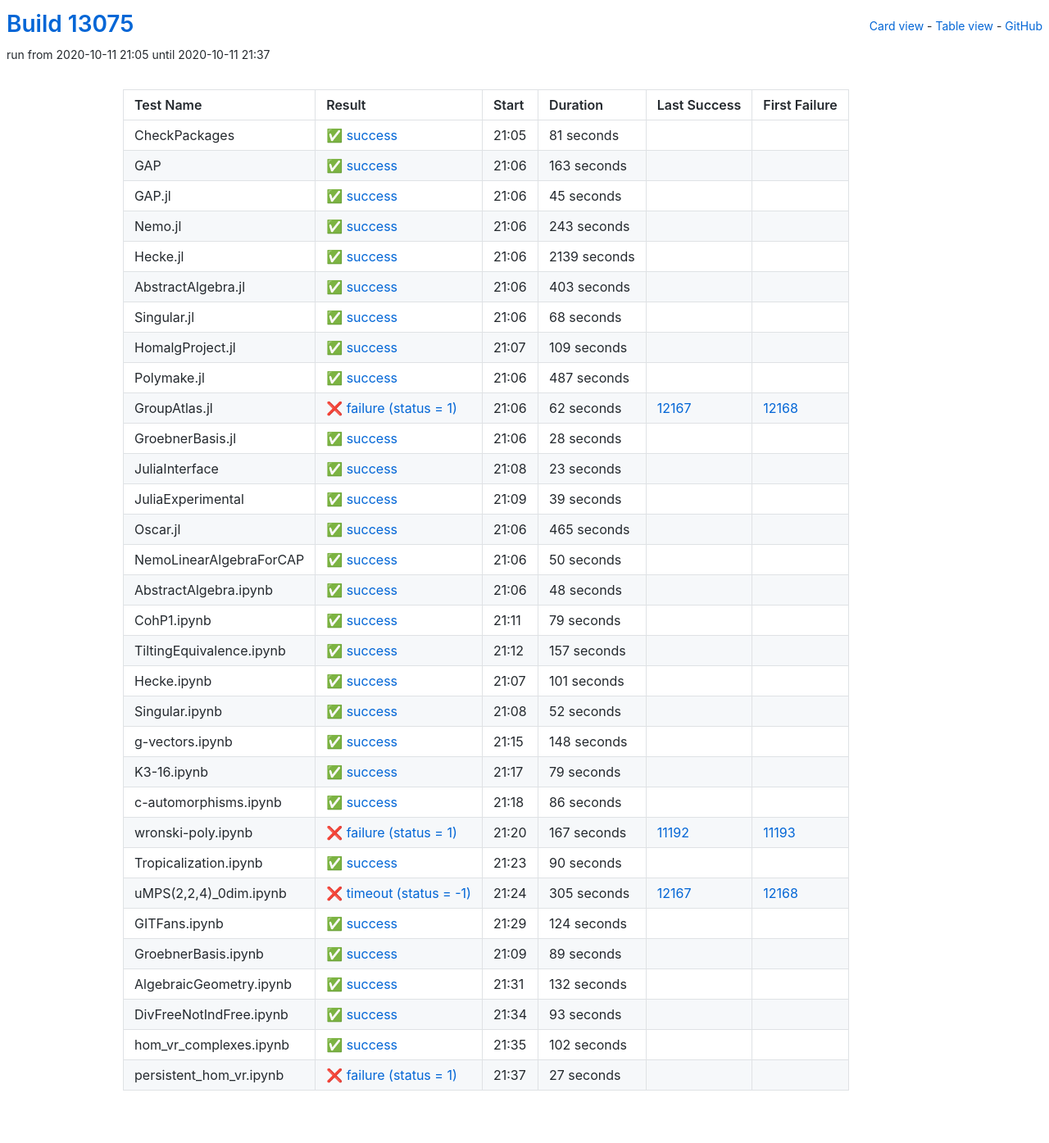
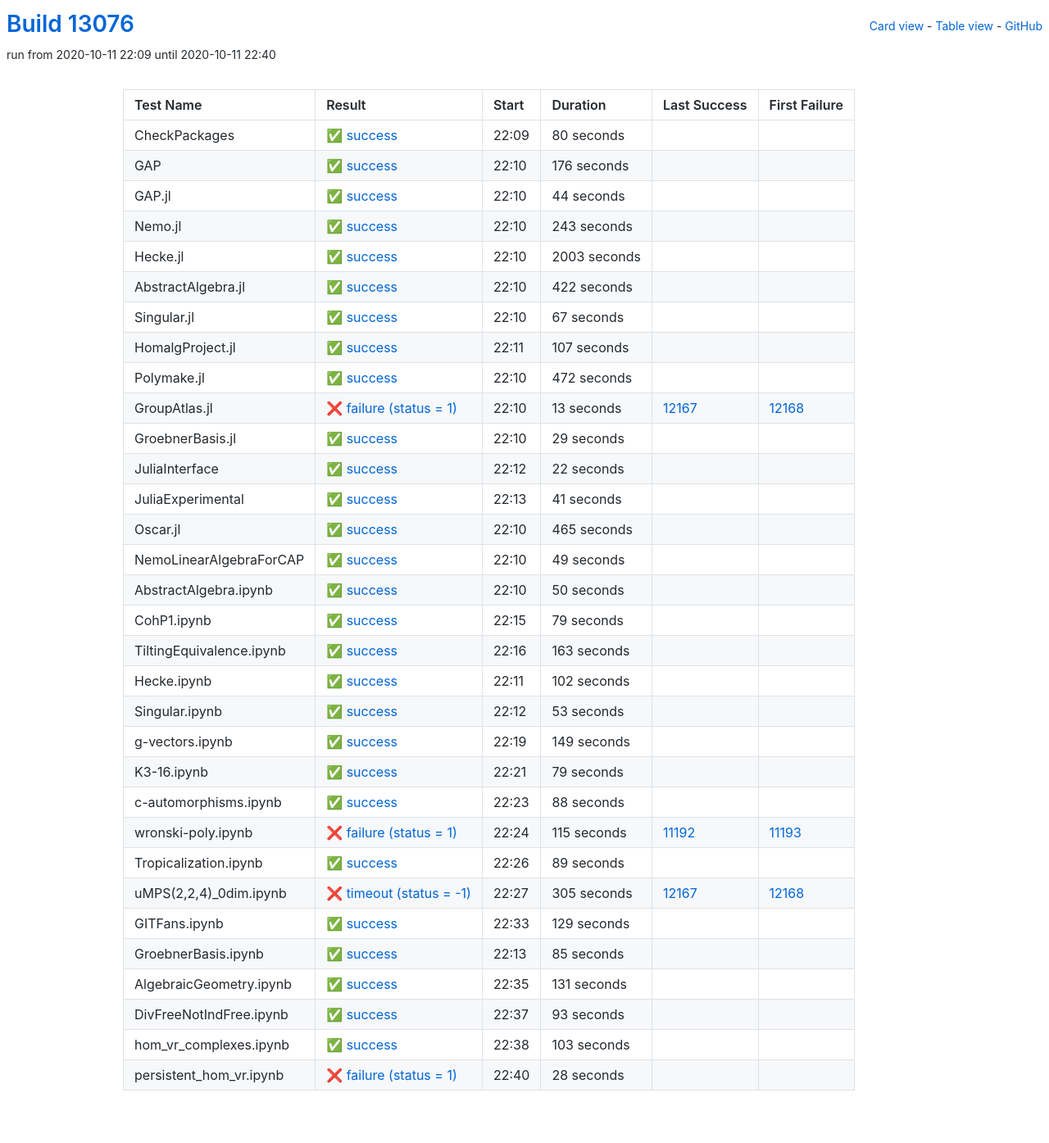
Before and after one commit to oscar-system/oscar-ci-status, a Jekyll site: the page built from table.html, in a window 1280 px wide. Shown: the whole page at 82% size. Built offline with Jekyll 4.4.1, drawn with Linux system fonts in a browser that asks for light colours.

Commit message:
Build #13076

```diff
--- a/_data/ci.yml
+++ b/_data/ci.yml
@@ -1,6 +1,6 @@
 ---
-build: 13075
-build_url: https://oscarci.mathematik.uni-kl.de/job/oscar/13075/
+build: 13076
+build_url: https://oscarci.mathematik.uni-kl.de/job/oscar/13076/
 job: oscar
 organization: oscar-system
 repo: oscar-ci-status
@@ -8,44 +8,44 @@
 tests:
 - name: CheckPackages
   id: checkpackages
-  log: https://oscarci.mathematik.uni-kl.de/job/oscar/13075/artifact/logs/build-13075/CheckPackages.log
-  start: 2020-10-11 21:05
+  log: https://oscarci.mathematik.uni-kl.de/job/oscar/13076/artifact/logs/build-13076/CheckPackages.log
+  start: 2020-10-11 22:09
   success: true
   exitcode: 0
   status: success
-  duration: 81
+  duration: 80
   last_success: false
   last_success_url:
   first_failure: false
   first_failure_url:
 - name: GAP
   id: gap
-  log: https://oscarci.mathematik.uni-kl.de/job/oscar/13075/artifact/logs/build-13075/GAP.log
-  start: 2020-10-11 21:06
+  log: https://oscarci.mathematik.uni-kl.de/job/oscar/13076/artifact/logs/build-13076/GAP.log
+  start: 2020-10-11 22:10
   success: true
   exitcode: 0
   status: success
-  duration: 163
+  duration: 176
   last_success: false
   last_success_url:
   first_failure: false
   first_failure_url:
 - name: GAP.jl
   id: gap-jl
-  log: https://oscarci.mathematik.uni-kl.de/job/oscar/13075/artifact/logs/build-13075/GAP.jl.log
-  start: 2020-10-11 21:06
+  log: https://oscarci.mathematik.uni-kl.de/job/oscar/13076/artifact/logs/build-13076/GAP.jl.log
+  start: 2020-10-11 22:10
   success: true
   exitcode: 0
   status: success
-  duration: 45
+  duration: 44
   last_success: false
   last_success_url:
   first_failure: false
   first_failure_url:
 - name: Nemo.jl
   id: nemo-jl
-  log: https://oscarci.mathematik.uni-kl.de/job/oscar/13075/artifact/logs/build-13075/Nemo.jl.log
-  start: 2020-10-11 21:06
+  log: https://oscarci.mathematik.uni-kl.de/job/oscar/13076/artifact/logs/build-13076/Nemo.jl.log
+  start: 2020-10-11 22:10
   success: true
   exitcode: 0
   status: success
@@ -56,116 +56,116 @@
   first_failure_url:
 - name: Hecke.jl
   id: hecke-jl
-  log: https://oscarci.mathematik.uni-kl.de/job/oscar/13075/artifact/logs/build-13075/Hecke.jl.log
-  start: 2020-10-11 21:06
+  log: https://oscarci.mathematik.uni-kl.de/job/oscar/13076/artifact/logs/build-13076/Hecke.jl.log
+  start: 2020-10-11 22:10
   success: true
   exitcode: 0
   status: success
-  duration: 2139
+  duration: 2003
   last_success: false
   last_success_url:
   first_failure: false
   first_failure_url:
 - name: AbstractAlgebra.jl
   id: abstractalgebra-jl
-  log: https://oscarci.mathematik.uni-kl.de/job/oscar/13075/artifact/logs/build-13075/AbstractAlgebra.jl.log
-  start: 2020-10-11 21:06
+  log: https://oscarci.mathematik.uni-kl.de/job/oscar/13076/artifact/logs/build-13076/AbstractAlgebra.jl.log
+  start: 2020-10-11 22:10
   success: true
   exitcode: 0
   status: success
-  duration: 403
+  duration: 422
   last_success: false
   last_success_url:
   first_failure: false
   first_failure_url:
 - name: Singular.jl
   id: singular-jl
-  log: https://oscarci.mathematik.uni-kl.de/job/oscar/13075/artifact/logs/build-13075/Singular.jl.log
-  start: 2020-10-11 21:06
+  log: https://oscarci.mathematik.uni-kl.de/job/oscar/13076/artifact/logs/build-13076/Singular.jl.log
+  start: 2020-10-11 22:10
   success: true
   exitcode: 0
   status: success
-  duration: 68
+  duration: 67
   last_success: false
   last_success_url:
   first_failure: false
   first_failure_url:
 - name: HomalgProject.jl
   id: homalgproject-jl
-  log: https://oscarci.mathematik.uni-kl.de/job/oscar/13075/artifact/logs/build-13075/HomalgProject.jl.log
-  start: 2020-10-11 21:07
+  log: https://oscarci.mathematik.uni-kl.de/job/oscar/13076/artifact/logs/build-13076/HomalgProject.jl.log
+  start: 2020-10-11 22:11
   success: true
   exitcode: 0
   status: success
-  duration: 109
+  duration: 107
   last_success: false
   last_success_url:
   first_failure: false
   first_failure_url:
 - name: Polymake.jl
   id: polymake-jl
-  log: https://oscarci.mathematik.uni-kl.de/job/oscar/13075/artifact/logs/build-13075/Polymake.jl.log
-  start: 2020-10-11 21:06
+  log: https://oscarci.mathematik.uni-kl.de/job/oscar/13076/artifact/logs/build-13076/Polymake.jl.log
+  start: 2020-10-11 22:10
   success: true
   exitcode: 0
   status: success
-  duration: 487
+  duration: 472
   last_success: false
   last_success_url:
   first_failure: false
   first_failure_url:
 - name: GroupAtlas.jl
   id: groupatlas-jl
-  log: https://oscarci.mathematik.uni-kl.de/job/oscar/13075/artifact/logs/build-13075/GroupAtlas.jl.log
-  start: 2020-10-11 21:06
+  log: https://oscarci.mathematik.uni-kl.de/job/oscar/13076/artifact/logs/build-13076/GroupAtlas.jl.log
+  start: 2020-10-11 22:10
   success: false
   exitcode: 1
   status: failure
-  duration: 62
+  duration: 13
   last_success: 12167
   last_success_url: https://oscarci.mathematik.uni-kl.de/job/oscar/12167/
   first_failure: 12168
   first_failure_url: https://oscarci.mathematik.uni-kl.de/job/oscar/12168/
 - name: GroebnerBasis.jl
   id: groebnerbasis-jl
-  log: https://oscarci.mathematik.uni-kl.de/job/oscar/13075/artifact/logs/build-13075/GroebnerBasis.jl.log
-  start: 2020-10-11 21:06
+  log: https://oscarci.mathematik.uni-kl.de/job/oscar/13076/artifact/logs/build-13076/GroebnerBasis.jl.log
+  start: 2020-10-11 22:10
   success: true
   exitcode: 0
   status: success
-  duration: 28
+  duration: 29
   last_success: false
   last_success_url:
   first_failure: false
   first_failure_url:
 - name: JuliaInterface
   id: juliainterface
-  log: https://oscarci.mathematik.uni-kl.de/job/oscar/13075/artifact/logs/build-13075/JuliaInterface.log
-  start: 2020-10-11 21:08
+  log: https://oscarci.mathematik.uni-kl.de/job/oscar/13076/artifact/logs/build-13076/JuliaInterface.log
+  start: 2020-10-11 22:12
   success: true
   exitcode: 0
   status: success
-  duration: 23
+  duration: 22
   last_success: false
   last_success_url:
   first_failure: false
   first_failure_url:
 - name: JuliaExperimental
   id: juliaexperimental
-  log: https://oscarci.mathematik.uni-kl.de/job/oscar/13075/artifact/logs/build-13075/JuliaExperimental.log
-  start: 2020-10-11 21:09
+  log: https://oscarci.mathematik.uni-kl.de/job/oscar/13076/artifact/logs/build-13076/JuliaExperimental.log
+  start: 2020-10-11 22:13
   success: true
   exitcode: 0
   status: success
-  duration: 39
+  duration: 41
   last_success: false
   last_success_url:
   first_failure: false
   first_failure_url:
 - name: Oscar.jl
   id: oscar-jl
-  log: https://oscarci.mathematik.uni-kl.de/job/oscar/13075/artifact/logs/build-13075/Oscar.jl.log
-  start: 2020-10-11 21:06
+  log: https://oscarci.mathematik.uni-kl.de/job/oscar/13076/artifact/logs/build-13076/Oscar.jl.log
+  start: 2020-10-11 22:10
   success: true
   exitcode: 0
   status: success
@@ -176,8 +176,20 @@
   first_failure_url:
 - name: NemoLinearAlgebraForCAP
   id: nemolinearalgebraforcap
-  log: https://oscarci.mathematik.uni-kl.de/job/oscar/13075/artifact/logs/build-13075/NemoLinearAlgebraForCAP.log
-  start: 2020-10-11 21:06
+  log: https://oscarci.mathematik.uni-kl.de/job/oscar/13076/artifact/logs/build-13076/NemoLinearAlgebraForCAP.log
+  start: 2020-10-11 22:10
+  success: true
+  exitcode: 0
+  status: success
+  duration: 49
+  last_success: false
+  last_success_url:
+  first_failure: false
+  first_failure_url:
+- name: AbstractAlgebra.ipynb
+  id: abstractalgebra-ipynb
+  log: https://oscarci.mathematik.uni-kl.de/job/oscar/13076/artifact/logs/build-13076/AbstractAlgebra.ipynb.log
+  start: 2020-10-11 22:10
   success: true
   exitcode: 0
   status: success
@@ -186,22 +198,10 @@
   last_success_url:
   first_failure: false
   first_failure_url:
-- name: AbstractAlgebra.ipynb
-  id: abstractalgebra-ipynb
-  log: https://oscarci.mathematik.uni-kl.de/job/oscar/13075/artifact/logs/build-13075/AbstractAlgebra.ipynb.log
-  start: 2020-10-11 21:06
-  success: true
-  exitcode: 0
-  status: success
-  duration: 48
-  last_success: false
-  last_success_url:
-  first_failure: false
-  first_failure_url:
 - name: CohP1.ipynb
   id: cohp1-ipynb
-  log: https://oscarci.mathematik.uni-kl.de/job/oscar/13075/artifact/logs/build-13075/CohP1.ipynb.log
-  start: 2020-10-11 21:11
+  log: https://oscarci.mathematik.uni-kl.de/job/oscar/13076/artifact/logs/build-13076/CohP1.ipynb.log
+  start: 2020-10-11 22:15
   success: true
   exitcode: 0
   status: success
@@ -212,56 +212,56 @@
   first_failure_url:
 - name: TiltingEquivalence.ipynb
   id: tiltingequivalence-ipynb
-  log: https://oscarci.mathematik.uni-kl.de/job/oscar/13075/artifact/logs/build-13075/TiltingEquivalence.ipynb.log
-  start: 2020-10-11 21:12
+  log: https://oscarci.mathematik.uni-kl.de/job/oscar/13076/artifact/logs/build-13076/TiltingEquivalence.ipynb.log
+  start: 2020-10-11 22:16
   success: true
   exitcode: 0
   status: success
-  duration: 157
+  duration: 163
   last_success: false
   last_success_url:
   first_failure: false
   first_failure_url:
 - name: Hecke.ipynb
   id: hecke-ipynb
-  log: https://oscarci.mathematik.uni-kl.de/job/oscar/13075/artifact/logs/build-13075/Hecke.ipynb.log
-  start: 2020-10-11 21:07
+  log: https://oscarci.mathematik.uni-kl.de/job/oscar/13076/artifact/logs/build-13076/Hecke.ipynb.log
+  start: 2020-10-11 22:11
   success: true
   exitcode: 0
   status: success
-  duration: 101
+  duration: 102
   last_success: false
   last_success_url:
   first_failure: false
   first_failure_url:
 - name: Singular.ipynb
   id: singular-ipynb
-  log: https://oscarci.mathematik.uni-kl.de/job/oscar/13075/artifact/logs/build-13075/Singular.ipynb.log
-  start: 2020-10-11 21:08
+  log: https://oscarci.mathematik.uni-kl.de/job/oscar/13076/artifact/logs/build-13076/Singular.ipynb.log
+  start: 2020-10-11 22:12
   success: true
   exitcode: 0
   status: success
-  duration: 52
+  duration: 53
   last_success: false
   last_success_url:
   first_failure: false
   first_failure_url:
 - name: g-vectors.ipynb
   id: g-vectors-ipynb
-  log: https://oscarci.mathematik.uni-kl.de/job/oscar/13075/artifact/logs/build-13075/g-vectors.ipynb.log
-  start: 2020-10-11 21:15
+  log: https://oscarci.mathematik.uni-kl.de/job/oscar/13076/artifact/logs/build-13076/g-vectors.ipynb.log
+  start: 2020-10-11 22:19
   success: true
   exitcode: 0
   status: success
-  duration: 148
+  duration: 149
   last_success: false
   last_success_url:
   first_failure: false
   first_failure_url:
 - name: K3-16.ipynb
   id: k3-16-ipynb
-  log: https://oscarci.mathematik.uni-kl.de/job/oscar/13075/artifact/logs/build-13075/K3-16.ipynb.log
-  start: 2020-10-11 21:17
+  log: https://oscarci.mathematik.uni-kl.de/job/oscar/13076/artifact/logs/build-13076/K3-16.ipynb.log
+  start: 2020-10-11 22:21
   success: true
   exitcode: 0
   status: success
@@ -272,44 +272,44 @@
   first_failure_url:
 - name: c-automorphisms.ipynb
   id: c-automorphisms-ipynb
-  log: https://oscarci.mathematik.uni-kl.de/job/oscar/13075/artifact/logs/build-13075/c-automorphisms.ipynb.log
-  start: 2020-10-11 21:18
+  log: https://oscarci.mathematik.uni-kl.de/job/oscar/13076/artifact/logs/build-13076/c-automorphisms.ipynb.log
+  start: 2020-10-11 22:23
   success: true
   exitcode: 0
   status: success
-  duration: 86
+  duration: 88
   last_success: false
   last_success_url:
   first_failure: false
   first_failure_url:
 - name: wronski-poly.ipynb
   id: wronski-poly-ipynb
-  log: https://oscarci.mathematik.uni-kl.de/job/oscar/13075/artifact/logs/build-13075/wronski-poly.ipynb.log
-  start: 2020-10-11 21:20
+  log: https://oscarci.mathematik.uni-kl.de/job/oscar/13076/artifact/logs/build-13076/wronski-poly.ipynb.log
+  start: 2020-10-11 22:24
   success: false
   exitcode: 1
   status: failure
-  duration: 167
+  duration: 115
   last_success: 11192
   last_success_url: https://oscarci.mathematik.uni-kl.de/job/oscar/11192/
   first_failure: 11193
   first_failure_url: https://oscarci.mathematik.uni-kl.de/job/oscar/11193/
 - name: Tropicalization.ipynb
   id: tropicalization-ipynb
-  log: https://oscarci.mathematik.uni-kl.de/job/oscar/13075/artifact/logs/build-13075/Tropicalization.ipynb.log
-  start: 2020-10-11 21:23
+  log: https://oscarci.mathematik.uni-kl.de/job/oscar/13076/artifact/logs/build-13076/Tropicalization.ipynb.log
+  start: 2020-10-11 22:26
   success: true
   exitcode: 0
   status: success
-  duration: 90
+  duration: 89
   last_success: false
   last_success_url:
   first_failure: false
   first_failure_url:
 - name: uMPS(2,2,4)_0dim.ipynb
   id: umps-2-2-4-0dim-ipynb
-  log: https://oscarci.mathematik.uni-kl.de/job/oscar/13075/artifact/logs/build-13075/uMPS-2-2-4-_0dim.ipynb.log
-  start: 2020-10-11 21:24
+  log: https://oscarci.mathematik.uni-kl.de/job/oscar/13076/artifact/logs/build-13076/uMPS-2-2-4-_0dim.ipynb.log
+  start: 2020-10-11 22:27
   success: false
   exitcode: -1
   status: timeout
@@ -320,44 +320,44 @@
   first_failure_url: https://oscarci.mathematik.uni-kl.de/job/oscar/12168/
 - name: GITFans.ipynb
   id: gitfans-ipynb
-  log: https://oscarci.mathematik.uni-kl.de/job/oscar/13075/artifact/logs/build-13075/GITFans.ipynb.log
-  start: 2020-10-11 21:29
+  log: https://oscarci.mathematik.uni-kl.de/job/oscar/13076/artifact/logs/build-13076/GITFans.ipynb.log
+  start: 2020-10-11 22:33
   success: true
   exitcode: 0
   status: success
-  duration: 124
+  duration: 129
   last_success: false
   last_success_url:
   first_failure: false
   first_failure_url:
 - name: GroebnerBasis.ipynb
   id: groebnerbasis-ipynb
-  log: https://oscarci.mathematik.uni-kl.de/job/oscar/13075/artifact/logs/build-13075/GroebnerBasis.ipynb.log
-  start: 2020-10-11 21:09
+  log: https://oscarci.mathematik.uni-kl.de/job/oscar/13076/artifact/logs/build-13076/GroebnerBasis.ipynb.log
+  start: 2020-10-11 22:13
   success: true
   exitcode: 0
   status: success
-  duration: 89
+  duration: 85
   last_success: false
   last_success_url:
   first_failure: false
   first_failure_url:
 - name: AlgebraicGeometry.ipynb
   id: algebraicgeometry-ipynb
-  log: https://oscarci.mathematik.uni-kl.de/job/oscar/13075/artifact/logs/build-13075/AlgebraicGeometry.ipynb.log
-  start: 2020-10-11 21:31
+  log: https://oscarci.mathematik.uni-kl.de/job/oscar/13076/artifact/logs/build-13076/AlgebraicGeometry.ipynb.log
+  start: 2020-10-11 22:35
   success: true
   exitcode: 0
   status: success
-  duration: 132
+  duration: 131
   last_success: false
   last_success_url:
   first_failure: false
   first_failure_url:
 - name: DivFreeNotIndFree.ipynb
   id: divfreenotindfree-ipynb
-  log: https://oscarci.mathematik.uni-kl.de/job/oscar/13075/artifact/logs/build-13075/DivFreeNotIndFree.ipynb.log
-  start: 2020-10-11 21:34
+  log: https://oscarci.mathematik.uni-kl.de/job/oscar/13076/artifact/logs/build-13076/DivFreeNotIndFree.ipynb.log
+  start: 2020-10-11 22:37
   success: true
   exitcode: 0
   status: success
@@ -368,24 +368,24 @@
   first_failure_url:
 - name: hom_vr_complexes.ipynb
   id: hom-vr-complexes-ipynb
-  log: https://oscarci.mathematik.uni-kl.de/job/oscar/13075/artifact/logs/build-13075/hom_vr_complexes.ipynb.log
-  start: 2020-10-11 21:35
+  log: https://oscarci.mathematik.uni-kl.de/job/oscar/13076/artifact/logs/build-13076/hom_vr_complexes.ipynb.log
+  start: 2020-10-11 22:38
   success: true
   exitcode: 0
   status: success
-  duration: 102
+  duration: 103
   last_success: false
   last_success_url:
   first_failure: false
   first_failure_url:
 - name: persistent_hom_vr.ipynb
   id: persistent-hom-vr-ipynb
-  log: https://oscarci.mathematik.uni-kl.de/job/oscar/13075/artifact/logs/build-13075/persistent_hom_vr.ipynb.log
-  start: 2020-10-11 21:37
+  log: https://oscarci.mathematik.uni-kl.de/job/oscar/13076/artifact/logs/build-13076/persistent_hom_vr.ipynb.log
+  start: 2020-10-11 22:40
   success: false
   exitcode: 1
   status: failure
-  duration: 27
+  duration: 28
   last_success: false
   last_success_url:
   first_failure: false
```
Also changed, not shown: README.md.
